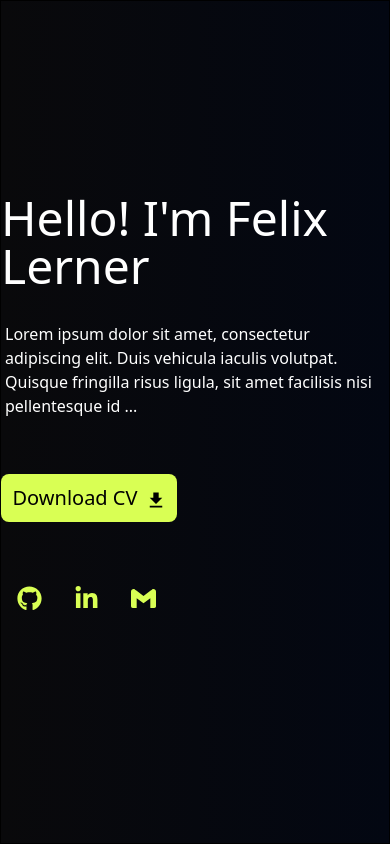
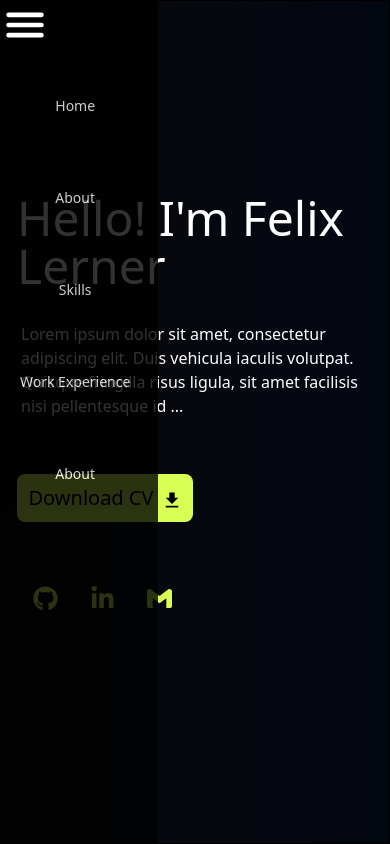
Before and after one commit to flerner/portfolio, a React (Vite) app: page / in a window 390 px wide. Built offline with nearby package versions, Linux system fonts and the light colour scheme.

Commit message:
feat: hamburguer menu setup

```diff
--- a/src/App.jsx
+++ b/src/App.jsx
@@ -1,8 +1,9 @@
 
 import './App.css'
+import MobileNavBar from './components/MobileNavBar'
 import NavBar from './components/NavBar'
 import Section from './components/Section'
-import backgroundImage from './assets/images/background.jpg'
+
 function App() {
 
 
@@ -10,7 +11,10 @@ function App() {
     <div className='flex'>
       <div className='hidden md:block'><NavBar className="" /></div>
 
-      <div className='flex flex-1 h-screen m-auto md:ml-80 justify-center items-center md:justify-start transition-all duration-300 ease-in-out border border-black bg-gradient-to-r from-zinc-950 to-gray-950'>
+      {/* Mobile menu */}
+      <MobileNavBar />
+
+      <div className='flex flex-1 px-4 h-screen  m-auto md:ml-80 justify-center items-center md:justify-start transition-all duration-300 ease-in-out border border-black bg-gradient-to-r from-zinc-950 to-gray-950'>
         <Section />
       </div>
 
--- /dev/null
+++ b/src/components/MobileNavBar.jsx
@@ -0,0 +1,25 @@
+import { IconContext } from "react-icons";
+import { IoMenu } from "react-icons/io5";
+
+function MobileNavBar() {
+    return (
+        <div className="h-screen">
+            <IconContext.Provider value={{ size: "50px", color: "white" }}>
+                <IoMenu className="absolute z-10" />
+            </IconContext.Provider>
+
+            <div className='md:hidden absolute text-white flex flex-col pt-16 bg-black h-full opacity-80'>
+
+
+                <button className=" text-white hover:border hover:border-white focus:ring-4 focus:outline-none focus:ring-blue-300 font-medium rounded-lg text-sm px-5 py-8 text-center me-2 mb-2">Home</button>
+                <button className=" text-white hover:border hover:border-white focus:ring-4 focus:outline-none focus:ring-blue-300 font-medium rounded-lg text-sm px-5 py-8 text-center me-2 mb-2">About</button>
+                <button className=" text-white hover:border hover:border-white focus:ring-4 focus:outline-none focus:ring-blue-300 font-medium rounded-lg text-sm px-5 py-8 text-center me-2 mb-2">Skills</button>
+                <button className=" text-white hover:border hover:border-white focus:ring-4 focus:outline-none focus:ring-blue-300 font-medium rounded-lg text-sm px-5 py-8 text-center me-2 mb-2">Work Experience</button>
+                <button className=" text-white hover:border hover:border-white focus:ring-4 focus:outline-none focus:ring-blue-300 font-medium rounded-lg text-sm px-5 py-8 text-center me-2 mb-2">About</button>
+
+            </div>
+        </div>
+
+    )
+}
+export default MobileNavBar
--- a/tailwind.config.js
+++ b/tailwind.config.js
@@ -4,6 +4,7 @@ export default {
     "./src/App.jsx",
     "./src/components/NavBar.jsx",
     "./src/components/Section.jsx",
+    "./src/components/MobileNavBar.jsx",
   ],
   theme: {
     extend: {},
```
